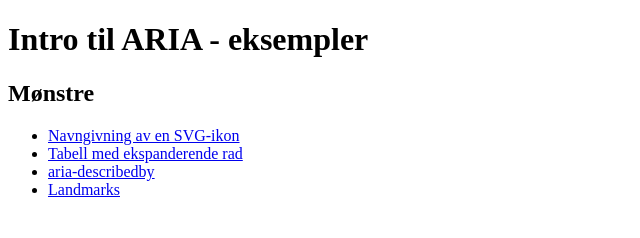
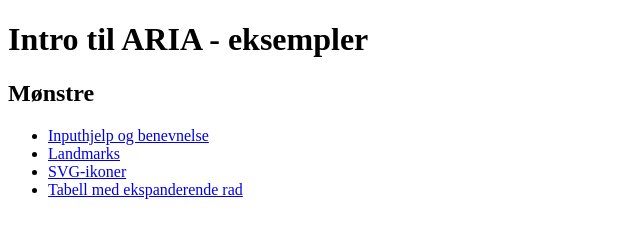
Before and after one commit to sarahbrodwall/sarahbrodwall.github.io, a plain HTML site: page aria/index.html in a window 1280 px wide. Shown: the whole page, without its empty margins (0-640 px from the left). Drawn offline with Linux system fonts and the light colour scheme.

Commit message:
Update index.html

```diff
--- a/aria/index.html
+++ b/aria/index.html
@@ -12,10 +12,11 @@
 <h2>Mønstre</h2>
 
 <ul>
-    <li><a href="svg-ikon.html">Navngivning av en SVG-ikon</a></li>
+    <li><a href="aria-describedby.html">Inputhjelp og benevnelse</a></li>
+    <li><a href="landmarks.html">Landmarks</a></li>
+    <li><a href="svg-ikon.html">SVG-ikoner</a></li>
     <li><a href="table-with-expanding-rows.html">Tabell med ekspanderende rad</a></li>
-    <li><a href="aria-describedby.html">aria-describedby</a></li>
-    <li><a href="landmarks.html">Landmarks</a></li>
+
 </ul>
 
 
```
